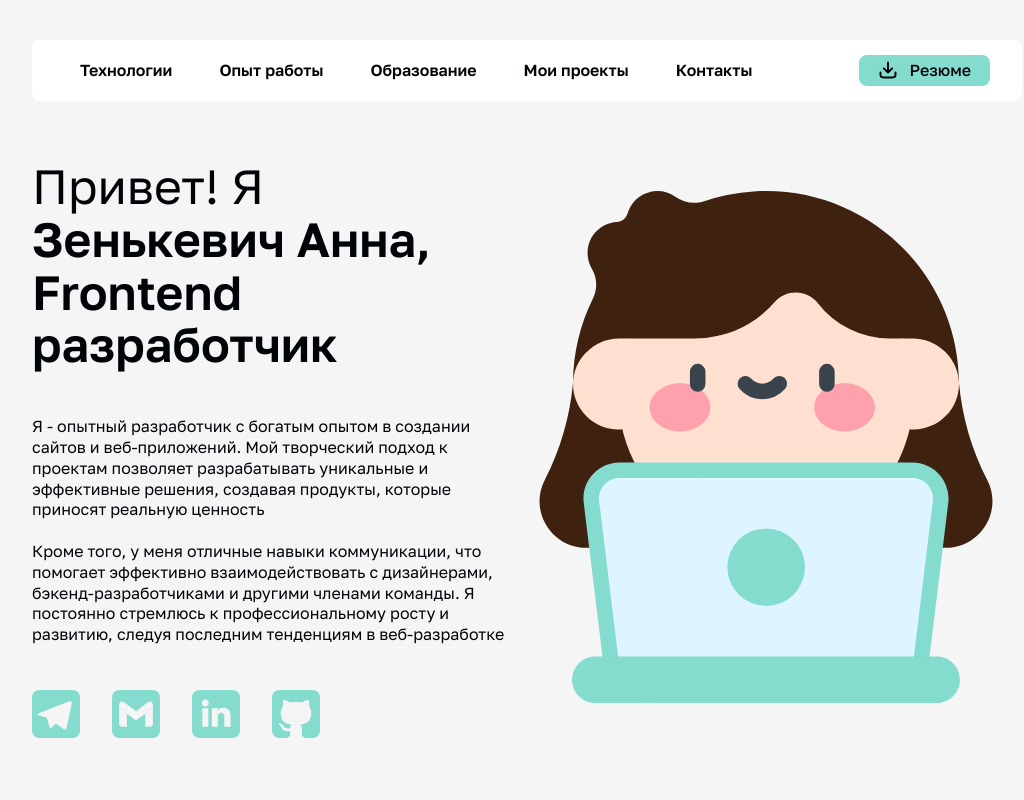
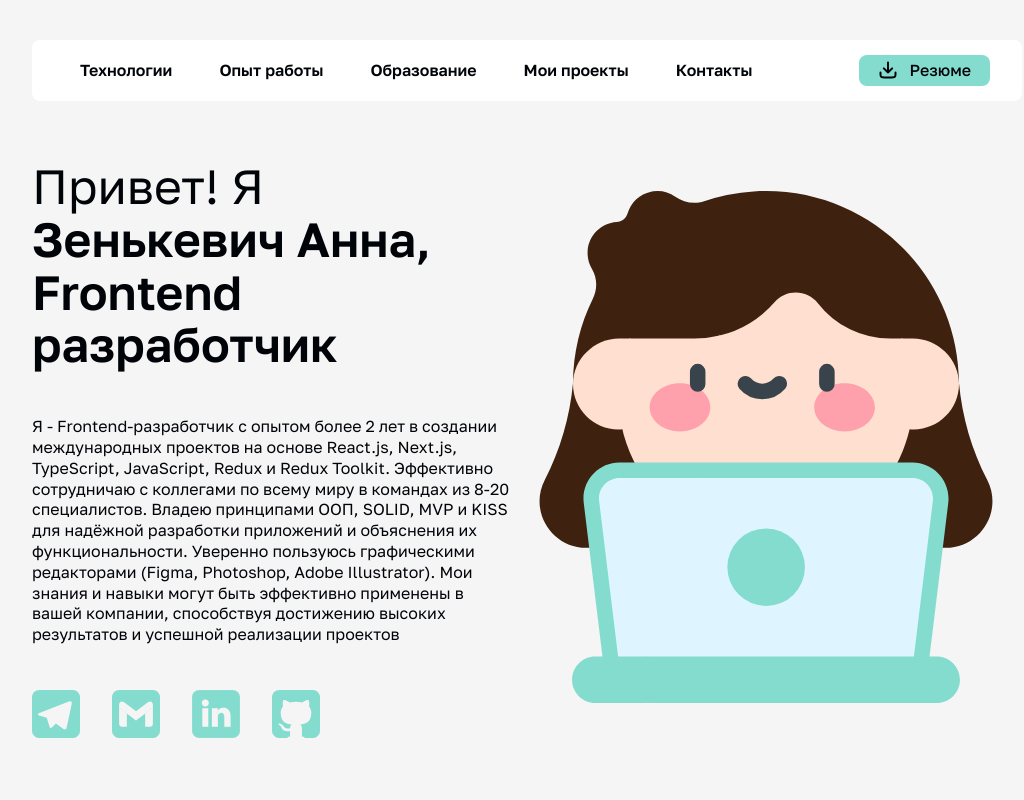
Before and after one commit to AnnaZiankevich/portfolio, a Next.js app: page / in a window 1280 px wide. Shown: the top 800 px of the page, without its empty margins (113-1137 px from the left). Built offline with nearby package versions, Linux system fonts and the light colour scheme.

Commit message:
New Start block text

```diff
--- a/src/components/StartBlock/StartBlock.tsx
+++ b/src/components/StartBlock/StartBlock.tsx
@@ -13,13 +13,13 @@ const StartBlock = () => {
         Привет! Я <span>Зенькевич Анна, Frontend разработчик</span>
       </div>
       <div className={styles.start_block__text}>
-        Я - опытный разработчик с богатым опытом в создании сайтов и веб-приложений.
-        Мой творческий подход к проектам позволяет разрабатывать уникальные и эффективные
-        решения, создавая продукты, которые приносят реальную ценность<br/><br/>
-        Кроме того, у меня отличные навыки коммуникации, что помогает эффективно
-        взаимодействовать с дизайнерами, бэкенд-разработчиками и другими членами команды.
-        Я постоянно стремлюсь к профессиональному росту и развитию, следуя последним
-        тенденциям в веб-разработке
+        Я - Frontend-разработчик с опытом более 2 лет в создании международных проектов на основе React.js,
+        Next.js, TypeScript, JavaScript, Redux и Redux Toolkit. Эффективно сотрудничаю с коллегами по всему
+        миру в командах из 8-20 специалистов. Владею принципами ООП, SOLID, MVP и KISS для надёжной
+        разработки приложений и объяснения их функциональности. Уверенно пользуюсь графическими
+        редакторами (Figma, Photoshop, Adobe Illustrator). Мои знания и навыки могут быть эффективно
+        применены в вашей компании, способствуя достижению высоких результатов и успешной реализации
+        проектов
       </div>
       <div className={styles.start_block__icons}>
         <img src={telegram1.src} alt="telegram1" />
```
